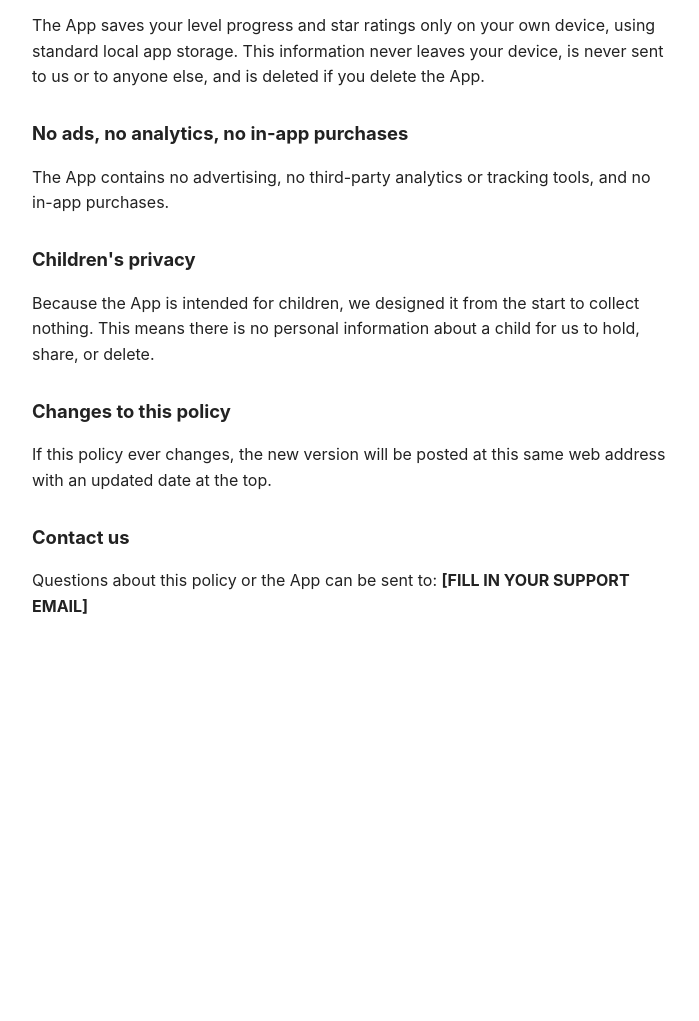
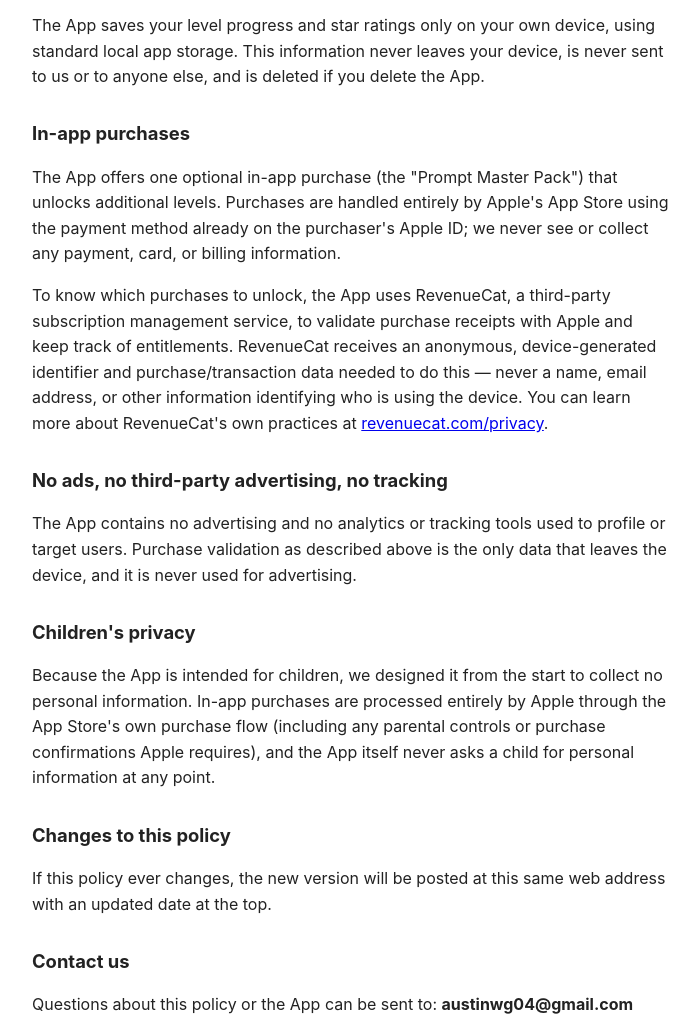
Before and after one commit to AGMTX/prompt-fighter-ios, a website: page privacy-policy.html in a window 1280 px wide. Shown: the part 430-1451 px from the top of the page, without its empty margins (288-987 px from the left). Before the commit the page ends 1090 px from the top, so only its background shows below. Drawn offline with Linux system fonts and the light colour scheme.

Commit message:
Add files via upload

```diff
--- a/privacy-policy.html
+++ b/privacy-policy.html
@@ -12,7 +12,7 @@
 </head>
 <body>
 <h1>Privacy Policy — AI Arena: Prompt Fighter</h1>
-<p><em>Last updated: [FILL IN DATE]</em></p>
+<p><em>Last updated: September 24, 2026</em></p>
 
 <p>AI Arena: Prompt Fighter ("the App") is an educational game made for kids ages 6-12
 to practice writing clear instructions for AI. This page explains what
@@ -29,14 +29,31 @@
 your device, is never sent to us or to anyone else, and is deleted if you
 delete the App.</p>
 
-<h2>No ads, no analytics, no in-app purchases</h2>
-<p>The App contains no advertising, no third-party analytics or tracking
-tools, and no in-app purchases.</p>
+<h2>In-app purchases</h2>
+<p>The App offers one optional in-app purchase (the "Prompt Master Pack")
+that unlocks additional levels. Purchases are handled entirely by Apple's
+App Store using the payment method already on the purchaser's Apple ID; we
+never see or collect any payment, card, or billing information.</p>
+<p>To know which purchases to unlock, the App uses RevenueCat, a
+third-party subscription management service, to validate purchase receipts
+with Apple and keep track of entitlements. RevenueCat receives an
+anonymous, device-generated identifier and purchase/transaction data
+needed to do this — never a name, email address, or other information
+identifying who is using the device. You can learn more about RevenueCat's
+own practices at
+<a href="https://www.revenuecat.com/privacy/">revenuecat.com/privacy</a>.</p>
+
+<h2>No ads, no third-party advertising, no tracking</h2>
+<p>The App contains no advertising and no analytics or tracking tools used
+to profile or target users. Purchase validation as described above is the
+only data that leaves the device, and it is never used for advertising.</p>
 
 <h2>Children's privacy</h2>
 <p>Because the App is intended for children, we designed it from the start
-to collect nothing. This means there is no personal information about a
-child for us to hold, share, or delete.</p>
+to collect no personal information. In-app purchases are processed
+entirely by Apple through the App Store's own purchase flow (including any
+parental controls or purchase confirmations Apple requires), and the App
+itself never asks a child for personal information at any point.</p>
 
 <h2>Changes to this policy</h2>
 <p>If this policy ever changes, the new version will be posted at this
@@ -44,6 +61,6 @@
 
 <h2>Contact us</h2>
 <p>Questions about this policy or the App can be sent to:
-<strong>[FILL IN YOUR SUPPORT EMAIL]</strong></p>
+<strong>austinwg04@gmail.com</strong></p>
 </body>
 </html>
```
